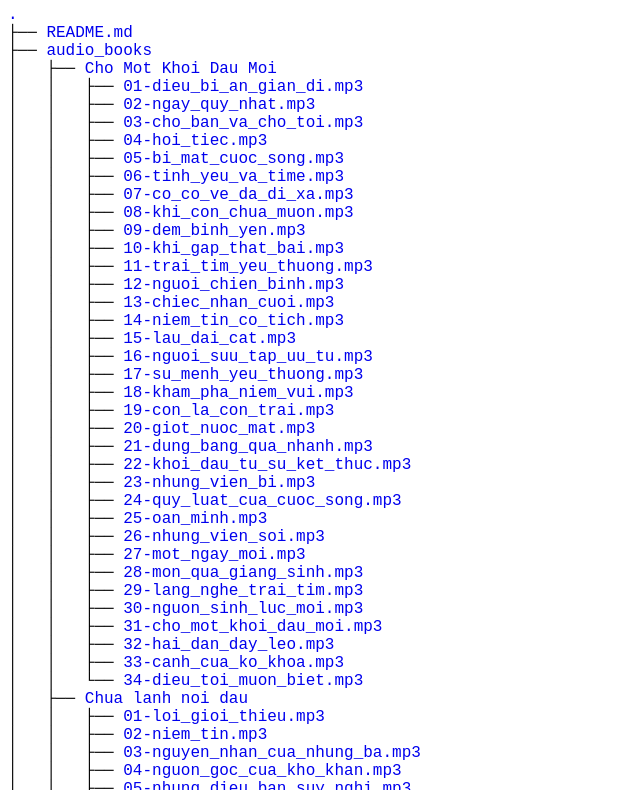
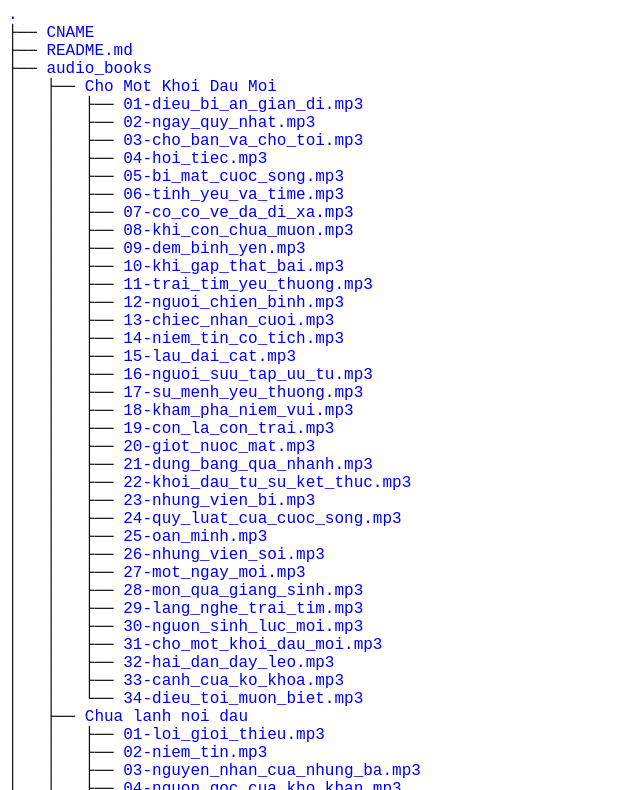
Before and after one commit to neo2271/cdn39, a plain HTML site: page showme.html in a window 1280 px wide. Shown: the part 74-864 px from the top of the page, without its empty margins (0-640 px from the left). Drawn offline with Linux system fonts and the light colour scheme.

Commit message:
Deploying to master from @ neo2271/cdn39@f341e76f101a4f69baa8948742608f47406a6e8f 🚀

```diff
--- a/showme.html
+++ b/showme.html
@@ -29,6 +29,7 @@
 <body>
 	<h1>Directory Tree</h1><p>
 	<a href=".">.</a><br>
+	├── <a href="./CNAME">CNAME</a><br>
 	├── <a href="./README.md">README.md</a><br>
 	├── <a href="./audio_books/">audio_books</a><br>
 	│   ├── <a href="./audio_books/Cho%20Mot%20Khoi%20Dau%20Moi/">Cho Mot Khoi Dau Moi</a><br>
```
